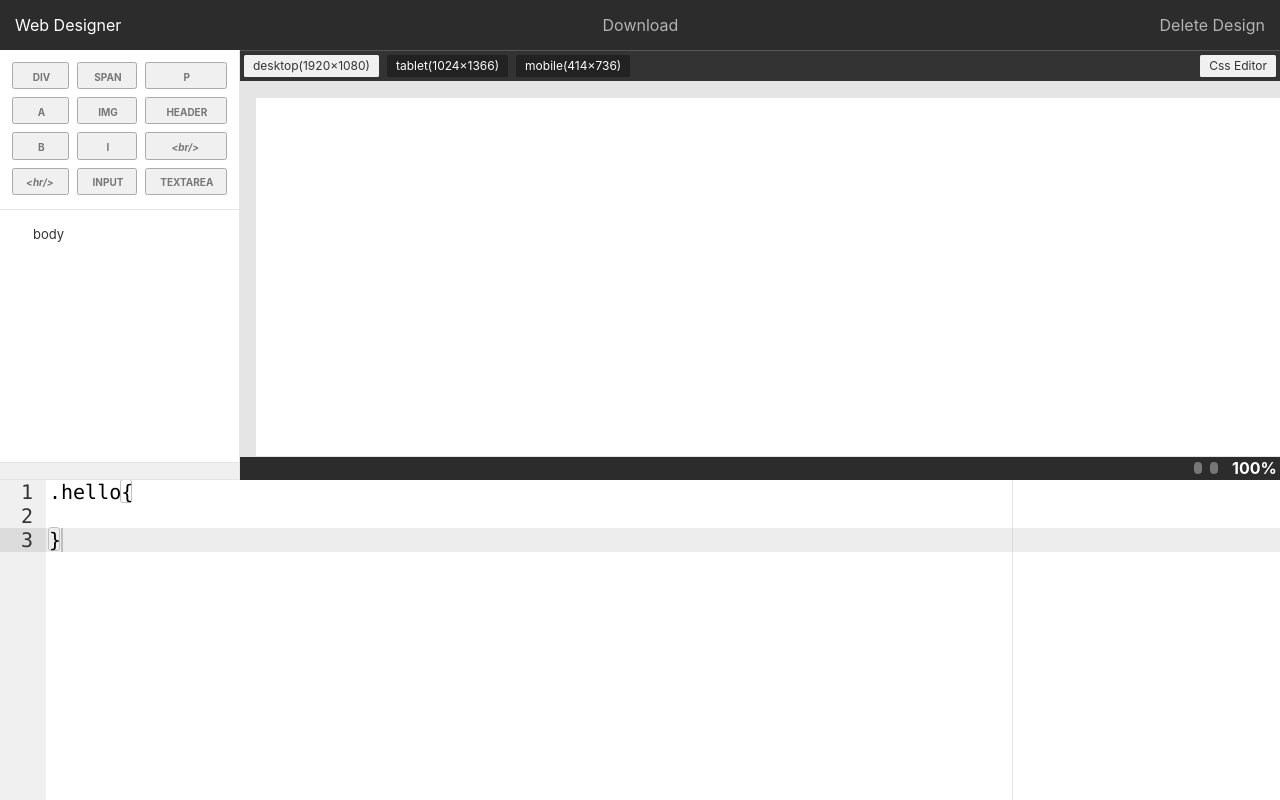
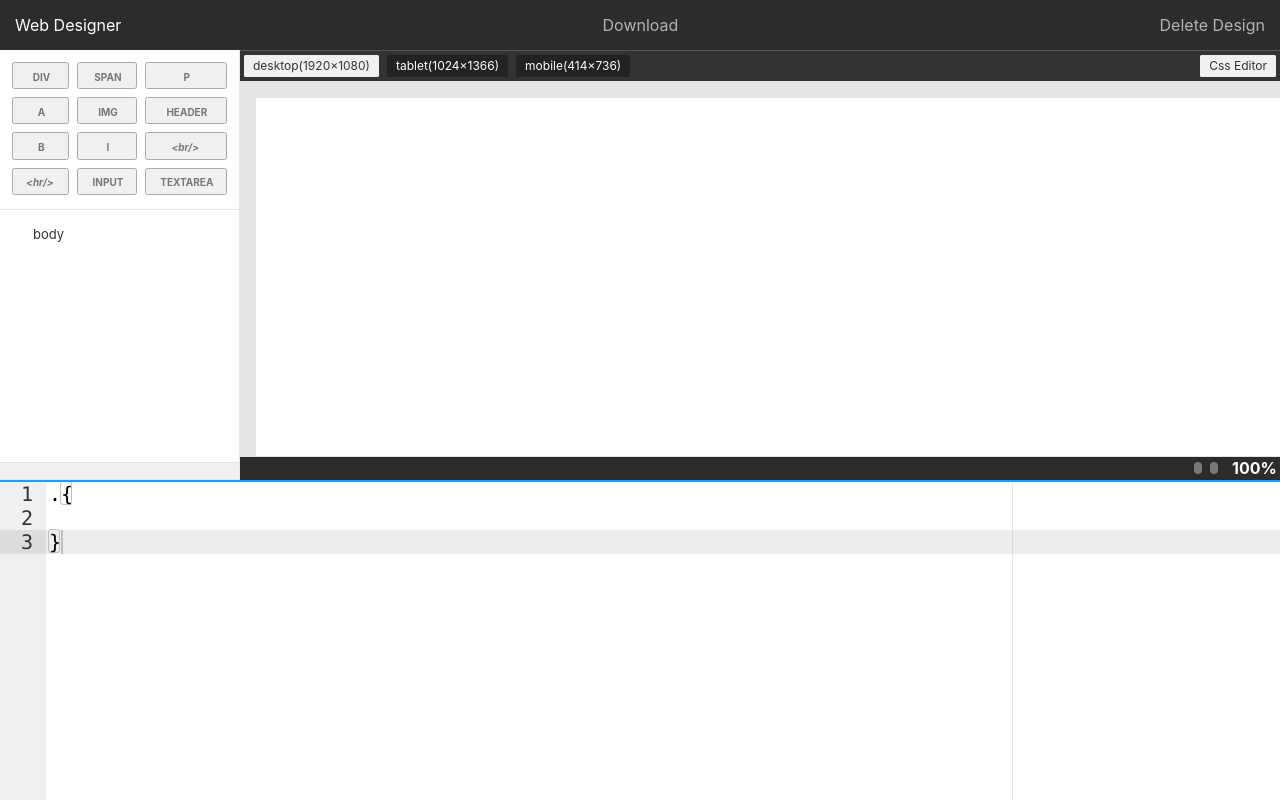
Before and after one commit to abdheshnayak/web-designer, a React (Create React App) app: page / in a window 1280 px wide. Built offline with nearby package versions, Linux system fonts and the light colour scheme; some icons are missing.

Commit message:
:bug: few bugs removed

```diff
--- a/src/components/CssEditor.js
+++ b/src/components/CssEditor.js
@@ -21,9 +21,8 @@ function CssEditor() {
     refresh,
   } = context;
 
-  var classname = "hello";
-
   const [css_code, setcss_code] = useState("");
+  const [class_name, setclass_name] = useState("");
 
   const onChange = (newValue) => {
     if (!context.hashmap.active_id) {
@@ -54,8 +53,6 @@ function CssEditor() {
 
     if (!element) return;
 
-    console.log(element.getStyles());
-
     element[screen_dict[context.hashmap.screen_class]].cssOverride = newtext;
 
     setBody(getBody());
@@ -84,6 +81,8 @@ function CssEditor() {
 
     if (!element) return;
 
+    setclass_name(element.className);
+
     element[screen_dict[context.hashmap.screen_class]].cssOverride =
       element[screen_dict[context.hashmap.screen_class]].cssOverride || "";
 
@@ -91,15 +90,17 @@ function CssEditor() {
 
     getBody(true);
 
-    console.log(element[screen_dict[context.hashmap.screen_class]].cssOverride);
+    // console.log(element[screen_dict[context.hashmap.screen_class]].cssOverride);
 
     setcss_code(element[screen_dict[context.hashmap.screen_class]].cssOverride);
-  }, [context.hashmap["active_id"]]);
+  }, [context.hashmap["active_id"], context.hashmap["screen_class"]]);
 
   return (
+    <>
+      {is_css_editor_on && (
         <AceEditor
+          style={{ borderTop: "0.15rem solid #18a0fb" }}
           ref={editor_ref}
-      className={is_css_editor_on ? "" : "hide"}
           height="20rem"
           width="100%"
           fontSize="1.25rem"
@@ -110,10 +111,12 @@ function CssEditor() {
           editorProps={{ $blockScrolling: true }}
           //   enableBasicAutocompletion={true}
           enableLiveAutocompletion={true}
-      value={"." + classname + "{\n" + css_code + "\n}"}
+          value={"." + class_name + "{\n" + css_code + "\n}"}
           enableSnippets={true}
           readOnly={!context.hashmap.active_id}
         />
+      )}
+    </>
   );
 }
 
--- a/src/components/DesignScreen.js
+++ b/src/components/DesignScreen.js
@@ -13,7 +13,8 @@ import {
 function DesignScreen() {
   const context = useContext(GlobPreference);
   const [zoomValue, setzoomValue] = useState(100);
-  const { is_css_editor_on, set_is_css_editor_on } = context;
+  const { is_css_editor_on, set_is_css_editor_on, setrefresh, refresh } =
+    context;
 
   useEffect(() => {
     window.body.className = window.body.className || "designRoot";
```
Lines whose indentation alone changed are shown as unchanged.
